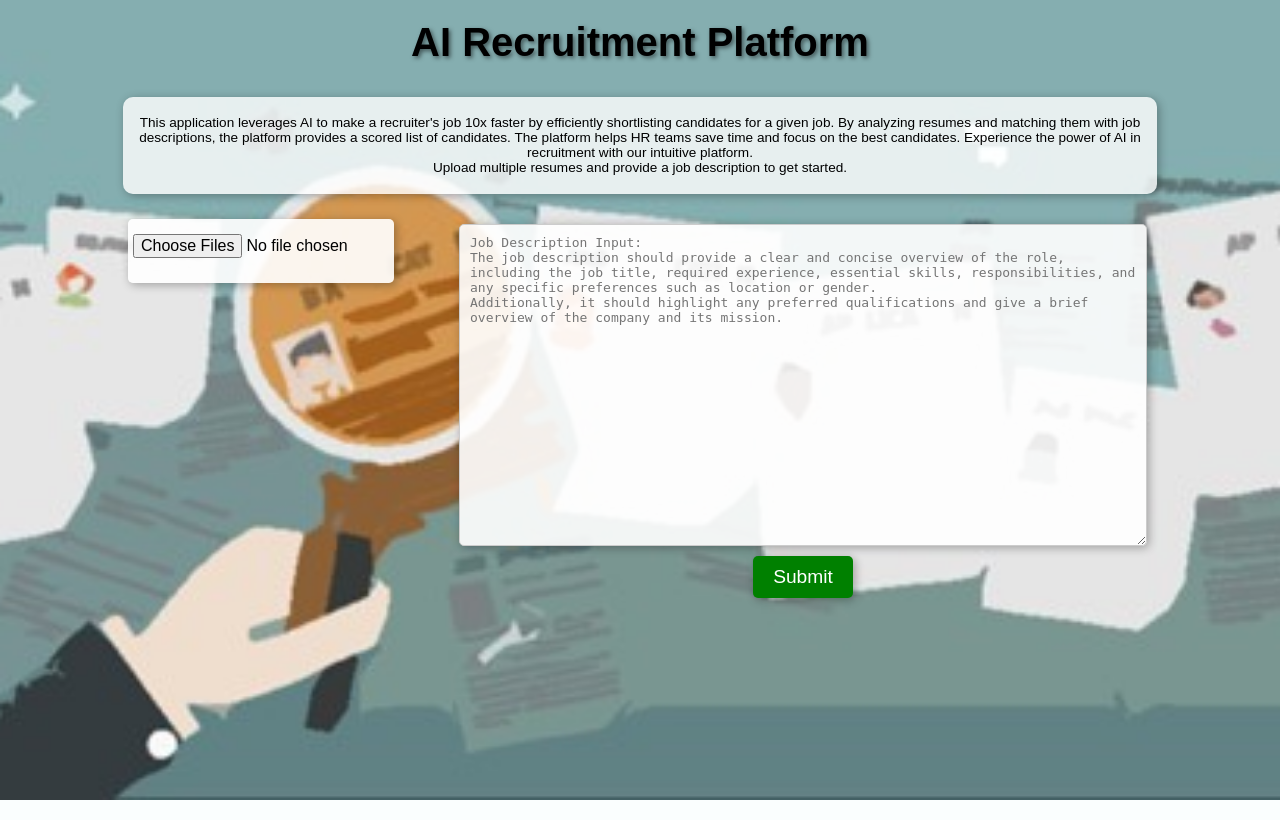
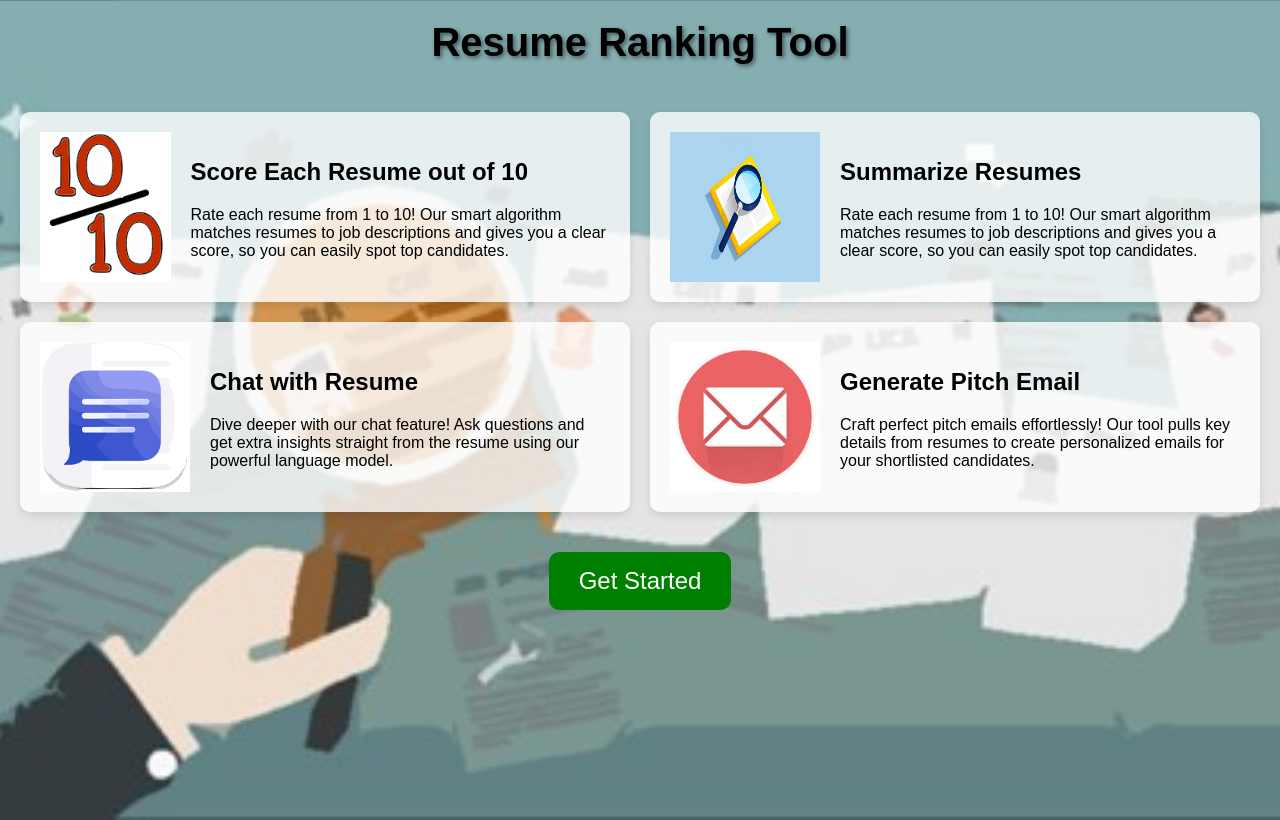
Before and after one commit to Vibha1509/Resume_Ranking_Tool, a Flask app: page / in a window 1280 px wide. Run offline with Flask 3, Linux system fonts and the light colour scheme; parts of the project's set-up code (start-up, migrations or seed data) failed here and were passed over.

Commit message:
Added Homepage
Homepage has been added with get started button and LLM output format has been changed - merits and shortcomings.

```diff
--- a/src/app.py
+++ b/src/app.py
@@ -12,6 +12,10 @@ app = Flask(__name__)
 @app.route('/', methods=['GET'])
 def index():
     return render_template("index.html")
+
+@app.route('/tool', methods=['GET'])
+def tool():
+    return render_template("tool.html")
 
 @app.route('/result-resumes')
 def result_resumes():
--- a/src/static/styles.css
+++ b/src/static/styles.css
@@ -27,7 +27,7 @@ h1 {
 }
 
 /* Info box styles */
-.info-box {
+/* .info-box {
     background-color: rgba(255, 255, 255, 0.8);
     padding: 5px;
     margin: 5px auto;
@@ -35,8 +35,22 @@ h1 {
     text-align: center;
     max-width: 80%;
     font-size: 0.85em;
-    box-shadow: 2px 2px 10px rgba(0, 0, 0, 0.3); /* 3D look with shadow */
+    box-shadow: 2px 2px 10px rgba(0, 0, 0, 0.3);
+} */
+
+.info-box {
+    position: relative;
+    background-color: rgba(255, 255, 255, 0.8);
+    box-shadow: 0 4px 8px rgba(0, 0, 0, 0.1);
+    border-radius: 10px;
+    transition: transform 0.3s;
+    max-width: 78%;
+    text-align: center;
+    padding-left: 10px;
+    padding-right: 10px;
 }
+
+
 
 /* Main content styles */
 .main-content {
@@ -236,3 +250,68 @@ h1 {
     width: 24px; /* Adjust size as needed */
     height: auto;
 }
+
+
+/* Feature Cards for Homepage */
+/* Styles for the feature grid */
+.feature-grid {
+    display: grid;
+    grid-template-columns: repeat(2, 1fr);
+    gap: 20px;
+    padding: 20px;
+}
+
+.feature-card {
+    position: relative;
+    background-color: rgba(255, 255, 255, 0.8);
+    box-shadow: 0 4px 8px rgba(0, 0, 0, 0.1);
+    border-radius: 10px;
+    transition: transform 0.3s;
+}
+
+.feature-card:hover {
+    transform: translateY(-5px);
+    box-shadow: 0 8px 16px rgba(0, 0, 0, 0.7);
+}
+
+.card-content {
+    display: flex;
+    align-items: center;
+    padding: 20px;
+}
+
+.card-content.reverse-order {
+    flex-direction: row-reverse;
+}
+
+.feature-image {
+    width: 150px;
+    height: 150px;
+    margin-right: 20px;
+}
+
+.feature-text {
+    flex-grow: 1;
+}
+
+.button-container {
+    text-align: center;
+    margin: 20px 0;
+}
+
+.get-started-btn {
+    display: inline-block;
+    padding: 15px 30px;
+    font-size: 1.5em;
+    color: white;
+    background-color: green;
+    border: none;
+    border-radius: 10px;
+    cursor: pointer;
+    transition: background-color 0.3s, transform 0.3s;
+}
+
+.get-started-btn:hover {
+    background-color: darkgreen;
+    transform: translateY(-3px);
+}
--- a/src/templates/index.html
+++ b/src/templates/index.html
@@ -3,105 +3,51 @@
 <head>
     <meta charset="UTF-8">
     <meta name="viewport" content="width=device-width, initial-scale=1.0">
-    <title>AI Recruitment Platform</title>
+    <title>Resume Ranking Tool</title>
     <link rel="stylesheet" href="../static/styles.css">
 </head>
 <body>
-    <div class="container">
-        <!-- Section 1: Header -->
-        <h1>AI Recruitment Platform</h1>
-
-        <!-- Section 2: Application Description -->
-        <div class="info-box">
-            <p>This application leverages AI to make a recruiter's job 10x faster by efficiently shortlisting candidates for a given job. By analyzing resumes and matching them with job descriptions, the platform provides a scored list of candidates. The platform helps HR teams save time and focus on the best candidates. Experience the power of AI in recruitment with our intuitive platform.
-            <br>Upload multiple resumes and provide a job description to get started.</p>
+    <h1>Resume Ranking Tool</h1>
+    <div class="feature-grid">
+        <div class="feature-card">
+            <div class="card-content">
+                <img src="../static/images/score_10.png" alt="Feature 1" class="feature-image">
+                <div class="feature-text">
+                    <h2>Score Each Resume out of 10</h2>
+                    <p>Rate each resume from 1 to 10! Our smart algorithm matches resumes to job descriptions and gives you a clear score, so you can easily spot top candidates.</p>
+                </div>
+            </div>
         </div>
-
-        <div class="main-content">
-            <!-- Section 3: Upload Resumes -->
-            <form id="job-form" action="/api/fetch_resumes" method="POST" enctype="multipart/form-data" class="horizontal-form">
-                <div class="upload-section" id="upload-section">
-                    <label for="resume-upload" class="upload-label"></label>
-                    <input type="file" id="resumes" name="resumes" multiple accept=".pdf">
-                    <div id="file-list" class="file-list"></div>
+        <div class="feature-card">
+            <div class="card-content">
+                <img src="../static/images/screen_status.jpg" alt="Feature 2" class="feature-image">
+                <div class="feature-text">
+                    <h2>Summarize Resumes</h2>
+                    <p>Rate each resume from 1 to 10! Our smart algorithm matches resumes to job descriptions and gives you a clear score, so you can easily spot top candidates.</p>
                 </div>
-
-                <!-- Section 4: Job Description -->
-                <div class="job-description">
-                    <textarea id="jobDescription" name="jobDescription"
-                    placeholder=
-"Job Description Input:
-The job description should provide a clear and concise overview of the role, including the job title, required experience, essential skills, responsibilities, and any specific preferences such as location or gender.
-Additionally, it should highlight any preferred qualifications and give a brief overview of the company and its mission."
-                    rows="20" cols="120"></textarea>
-                    <button type="submit" class="btn">Submit</button>
+            </div>
+        </div>
+        <div class="feature-card">
+            <div class="card-content reverse-order">
+                <div class="feature-text">
+                    <h2>Chat with Resume</h2>
+                    <p>Dive deeper with our chat feature! Ask questions and get extra insights straight from the resume using our powerful language model.</p>
                 </div>
-            </form>
+                <img src="../static/images/chat_doc.png" alt="Feature 3" class="feature-image">
+            </div>
         </div>
-
+        <div class="feature-card">
+            <div class="card-content reverse-order">
+                <div class="feature-text">
+                    <h2>Generate Pitch Email</h2>
+                    <p>Craft perfect pitch emails effortlessly! Our tool pulls key details from resumes to create personalized emails for your shortlisted candidates.</p>
+                </div>
+                <img src="../static/images/email_pitch.jpg" alt="Feature 4" class="feature-image">
+            </div>
+        </div>
     </div>
-
-    <!-- jQuery library -->
-    <script src="https://ajax.googleapis.com/ajax/libs/jquery/3.6.0/jquery.min.js"></script>
-
-    <!-- Custom jQuery script -->
-    <script>
-        $(document).ready(function() {
-            // Function to handle file uploads
-            $('#resumes').on('change', function() {
-                var files = $(this)[0].files;
-                var fileList = $('#file-list');
-                fileList.empty(); // Clear existing list
-
-                for (var i = 0; i < files.length; i++) {
-                    var fileName = files[i].name;
-                    var listItem = $('<div class="file-item">' + fileName + '<span class="remove-btn" data-index="' + i + '">x</span></div>');
-                    fileList.append(listItem);
-                }
-            });
-
-            // Function to handle file removal
-            $(document).on('click', '.remove-btn', function() {
-                var index = $(this).data('index');
-                $('#resumes').get(0).files[index] = null; // Remove file from input
-                $(this).parent().remove(); // Remove file item from list
-            });
-
-            // Handle form submission with files and job description
-            $('#job-form').on('submit', function(e) {
-                e.preventDefault(); // Prevent default form submission
-
-                var formData = new FormData();
-                var files = $('#resumes')[0].files;
-                for (var i = 0; i < files.length; i++) {
-                    formData.append('resumes', files[i]);
-                }
-                formData.append('jobDescription', $('#jobDescription').val());
-                localStorage.setItem('jobDescription', jobDescription);
-
-                $.ajax({
-                    url: '/api/fetch_resumes',
-                    type: 'POST',
-                    data: formData,
-                    contentType: false,
-                    processData: false,
-                    success: function(response) {
-                        console.log('Success:', response);
-
-                        // Store the response in localStorage
-                        localStorage.setItem('resumeResults', JSON.stringify(response));
-
-                        // Redirect to the result-resumes.html page
-                        window.location.href = '/result-resumes';
-                    },
-                    error: function(error) {
-                        console.log('Error:', error);
-                        // Handle error response
-                    }
-                });
-            });
-        });
-    </script>
-
+    <div class="button-container">
+        <button class="get-started-btn" onclick="window.location.href='tool'">Get Started</button>
+    </div>
 </body>
 </html>
--- a/src/utils/llm_utils.py
+++ b/src/utils/llm_utils.py
@@ -161,7 +161,7 @@ def get_summaries_from_llm(job_description, resume_ids):
             'resume_id': doc['resume_id'],
             'summary': summary_json,
         })
-    print(summaries)
+    # print(summaries)
     return summaries
 
 
```
Also changed, not shown: src/templates/tool.html (added, +108 -0 lines), src/static/images/chat_doc.png (added), src/static/images/email.png (added), src/static/images/email_pitch.jpg (added), src/static/images/pitch_email.jpg (added), src/static/images/score.jpg (added), src/static/images/score_10.png (added), src/static/images/screen_status.jpg (added), src/static/images/share.jpg (added).
